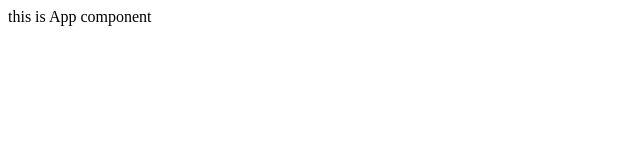
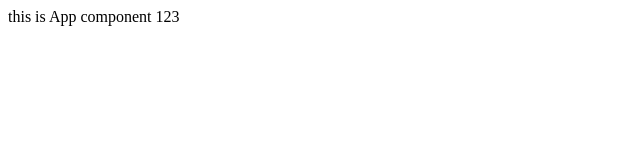
Before and after one commit to wklc2014/spa-react-example, a React app: page / in a window 1280 px wide. Shown: the top 160 px of the page, without its empty margins (0-640 px from the left). Built offline with nearby package versions, Linux system fonts and the light colour scheme.

Commit message:
test react hot loader

```diff
--- a/src/component/App.jsx
+++ b/src/component/App.jsx
@@ -12,7 +12,7 @@ class App extends Component {
         const {width, height} = this.state;
         return (
             <div>
-                this is App component
+                this is App component 123
             </div>
         )
     }
```
